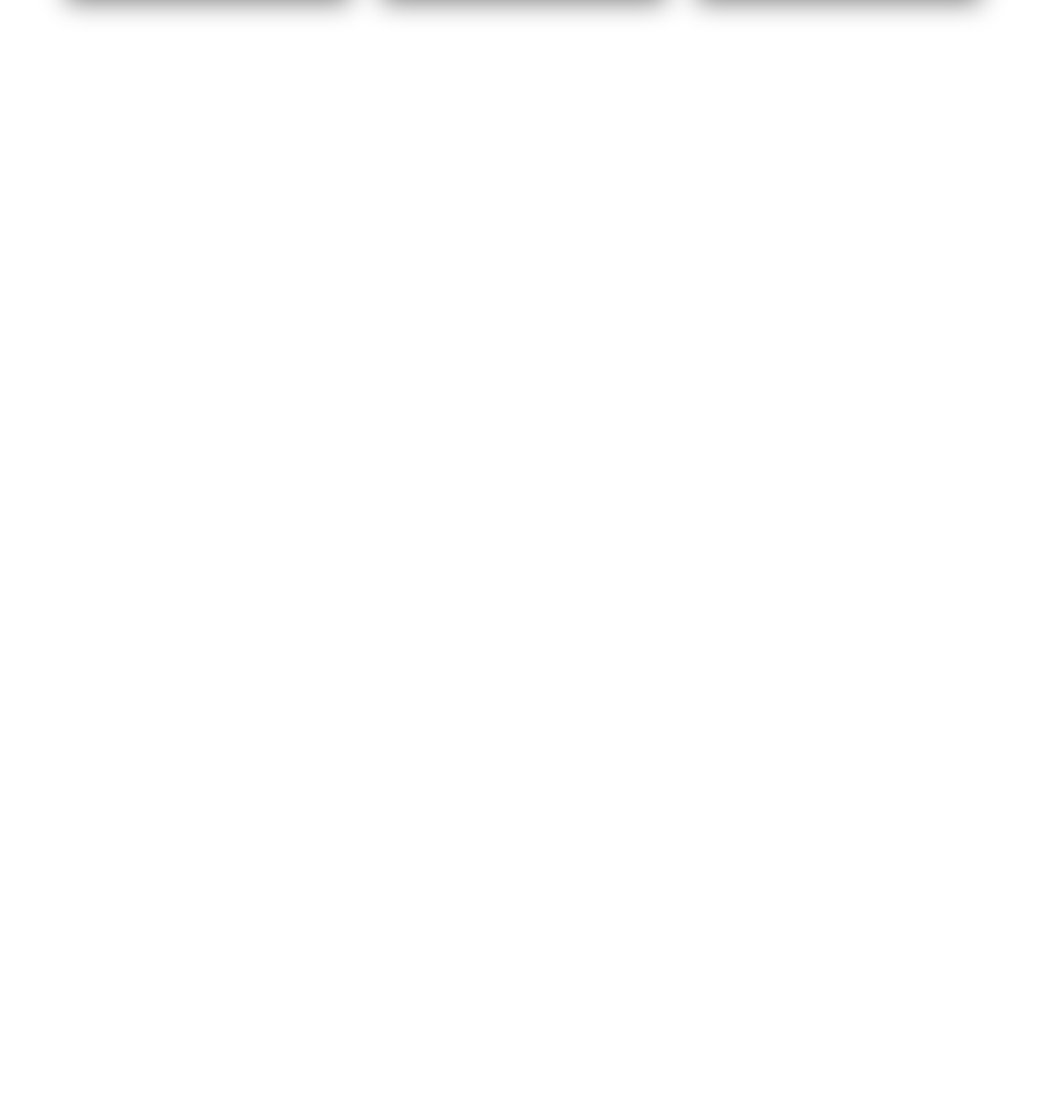
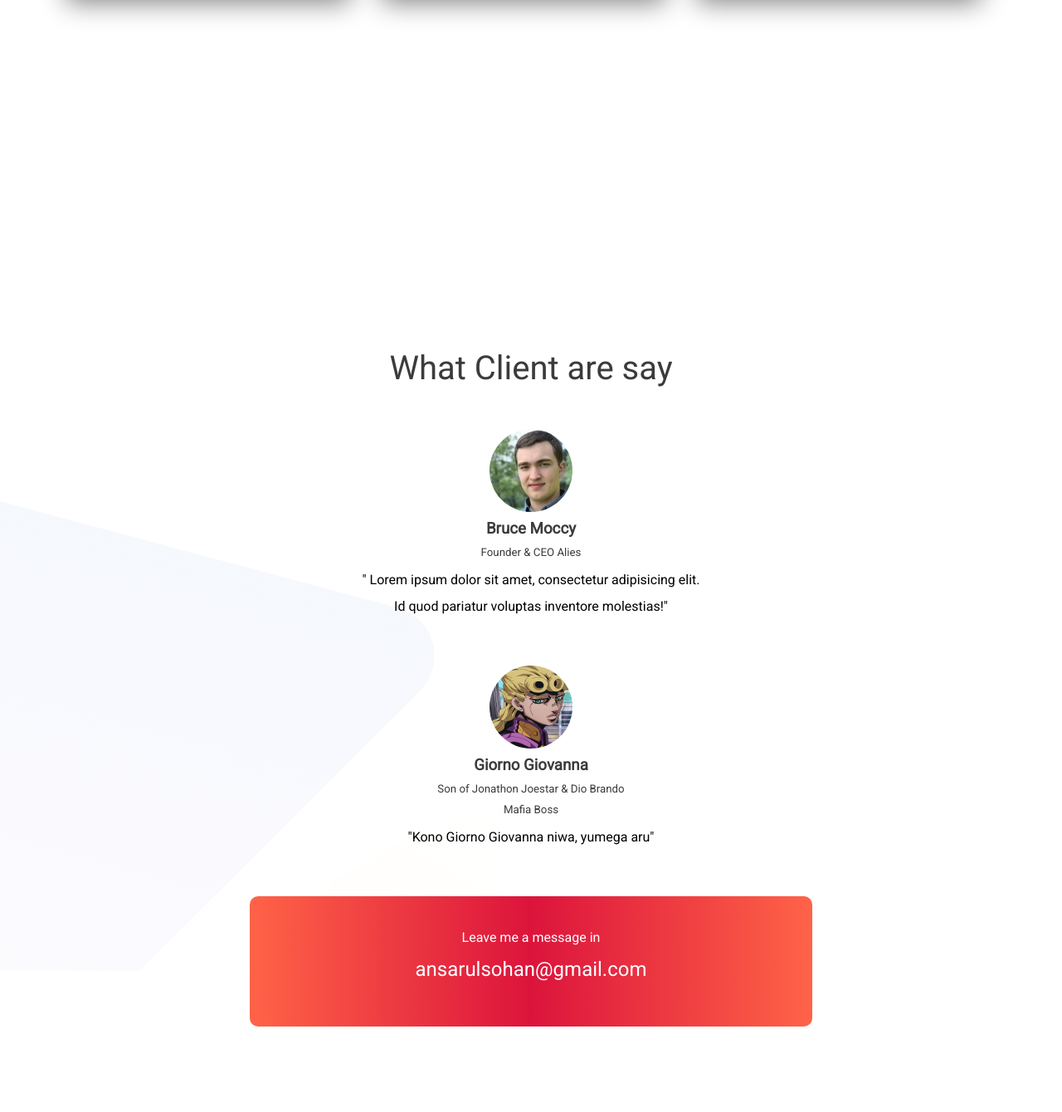
Before and after one commit to ansarulSohan/A1_personal_website, a plain HTML site: page index.html in a window 1280 px wide. Shown: the part 2130-3470 px from the top of the page at 83% size. Before the commit the page ends 2400 px from the top, so only its background shows below. Drawn offline with Linux system fonts and the light colour scheme.

Commit message:
Complete

```diff
--- a/index.html
+++ b/index.html
@@ -66,6 +66,34 @@
     </div>
   </section>
 
+  <section class="client-review">
+    <h1 class="centering-title">What Client are say</h1>
+
+    <div class="client-description">
+      <img src="./resources/img/bruce-moccy.jpg" alt="">
+      <h3 class="pad">Bruce Moccy</h3>
+      <h5 class="pad">Founder &amp; CEO Alies</h5>
+      <p class="pad">&quot; Lorem ipsum dolor sit amet, consectetur adipisicing elit. <br> Id quod pariatur voluptas inventore molestias!&quot;</p>
+    </div>
+
+    <div class="client-description">
+      <img src="./resources/img/giorno.jpg" alt="">
+      <h3 class="pad">Giorno Giovanna</h3>
+      <h5 class="pad">Son of Jonathon Joestar &amp; Dio Brando</h5>
+      <h5 class="pad">Mafia Boss</h5>
+      <p class="pad">&quot;Kono Giorno Giovanna niwa, yumega aru&quot;</p>
+    </div>
+
+    <div class="Contact">
+      <a href="#" target="_blank" class="button-big">
+        <h4 class="text-color-white">Leave me a message in</h4>
+        <h2 class="text-color-white">ansarulsohan@gmail.com</h2>
+      </a>
+    </div>
+
+    <p id="copy">Programming Hero Initiative &copy; All Rights Reserved</p>
+  </section>
+
 
 </body>
 
--- a/resources/css/style.css
+++ b/resources/css/style.css
@@ -91,10 +91,11 @@
   height: 100vh;
   margin: 0;
   padding: 0;
+  padding-top: 100px;
 }
 
 .centering-title {
-  padding-top: 150px;
+  padding-top: 50px;
   font-size: 250%;
   text-align: center;
 }
@@ -109,3 +110,57 @@
   width: 90%;
   box-shadow: 10px 10px 30px gray;
 }
+
+.client-review {
+  background-image: url(img/footer-bg.png);
+  height: 100vh;
+  margin: 0;
+  padding: 0;
+  text-align: center;
+}
+
+
+.client-description h3 {
+  font-weight: 700;
+}
+
+.client-description img {
+  width: 100px;
+  height: 100px;
+  border-radius: 200px;
+}
+
+.client-description {
+  padding-top: 50px;
+}
+
+.pad {
+  padding: 5px;
+}
+
+
+
+.client-description p {
+  line-height: 200%;
+  color: black;
+}
+
+.text-color-white {
+  color: white;
+  padding-bottom: 15px;
+}
+
+.button-big {
+  margin-top: 50px;
+  margin-bottom: 100px;
+  display: inline-block;
+  background-image: linear-gradient(to right, tomato, crimson, tomato);
+  padding: 40px 200px;
+  text-decoration: none;
+  border-radius: 10px;
+}
+
+#copy {
+  margin-top: 40px;
+  margin-bottom: 60px;
+}
```
Also changed, not shown: resources/img/bruce-moccy.jpg (added), resources/img/giorno.jpg (added).
